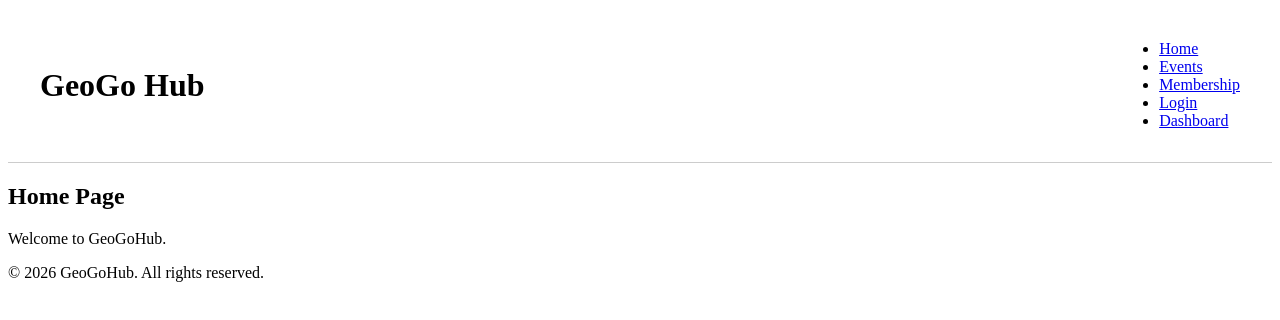
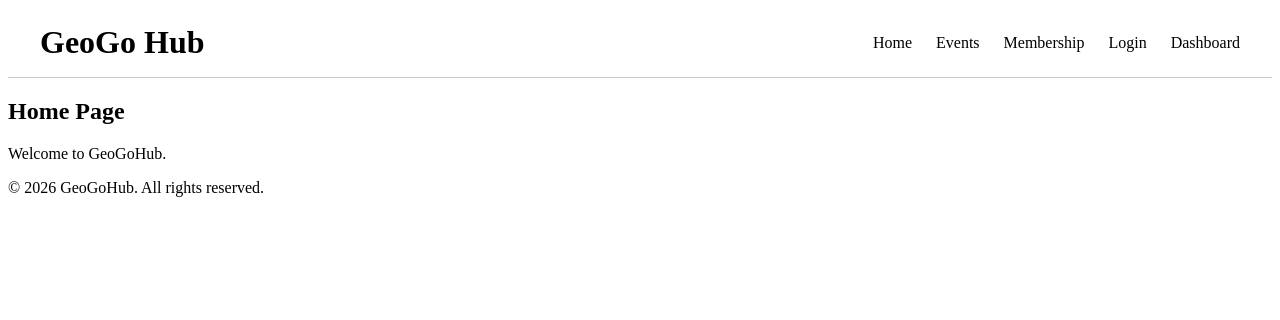
Before and after one commit to ShorenaK/GeoGoHub, a React app in the folder frontend/: page / in a window 1280 px wide. Shown: the top 320 px of the page. Built offline with nearby package versions, Linux system fonts and the light colour scheme; the HTML template or start-up script is replaced by a standard one.

Commit message:
navbar.css

```diff
--- a/frontend/src/styles/Navbar.css
+++ b/frontend/src/styles/Navbar.css
@@ -0,0 +1,33 @@
+/*
+  Navbar.css
+
+  This file styles the GeoGoHub navigation component.
+
+  Responsibilities:
+  - Arrange navigation links horizontally.
+  - Remove default list styling.
+  - Improve spacing between navigation links.
+
+  Author: Shorena K. Anzhilov
+  Course: CS 5610 Web Development
+  Project: GeoGoHub
+*/
+
+nav ul {
+  display: flex;
+  gap: 1.5rem;
+  margin: 0;
+  padding: 0;
+  list-style: none;
+}
+
+nav a {
+  color: inherit;
+  font-weight: 500;
+  text-decoration: none;
+}
+
+nav a:hover,
+nav a:focus {
+  text-decoration: underline;
+}
```
